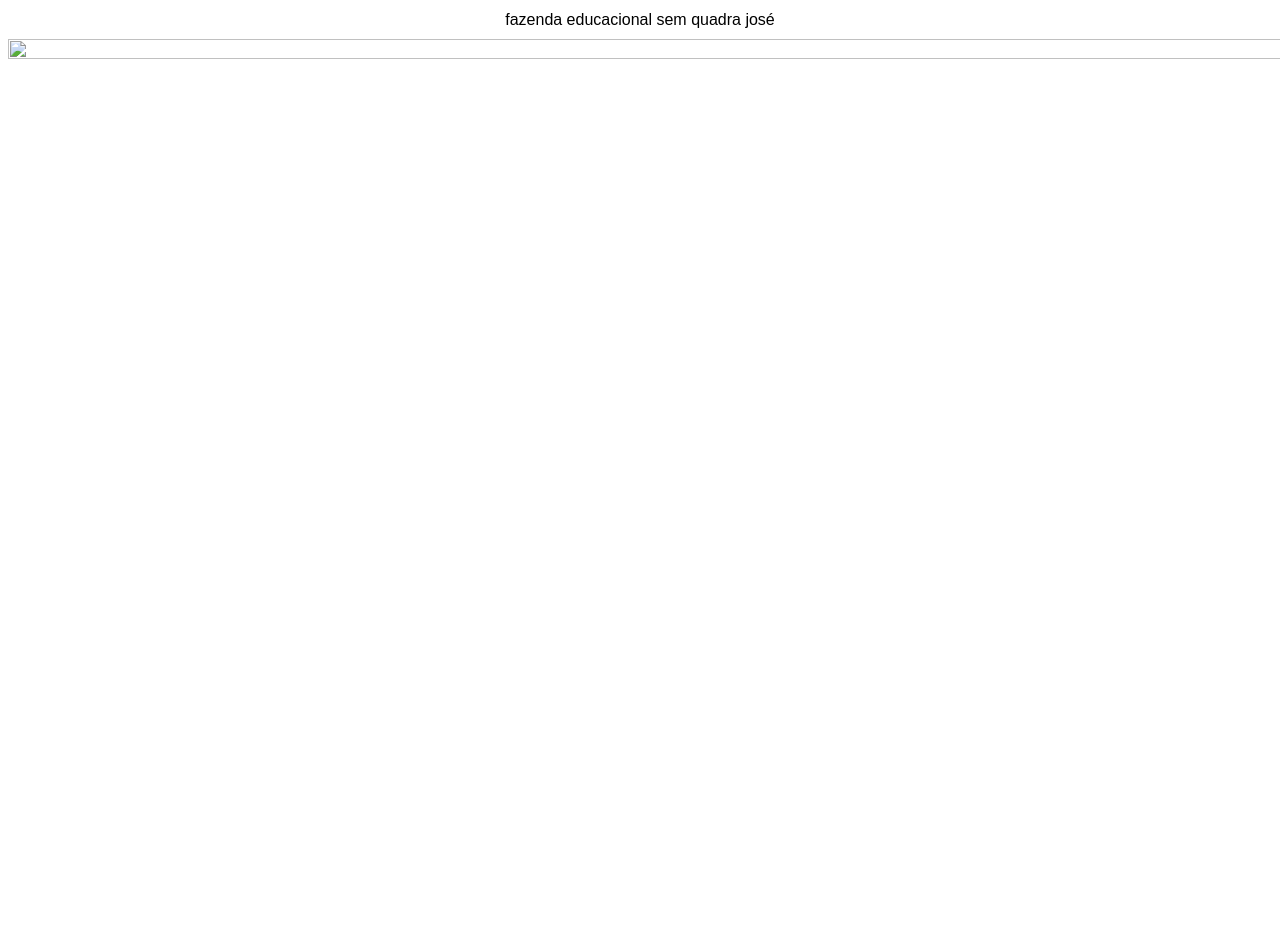
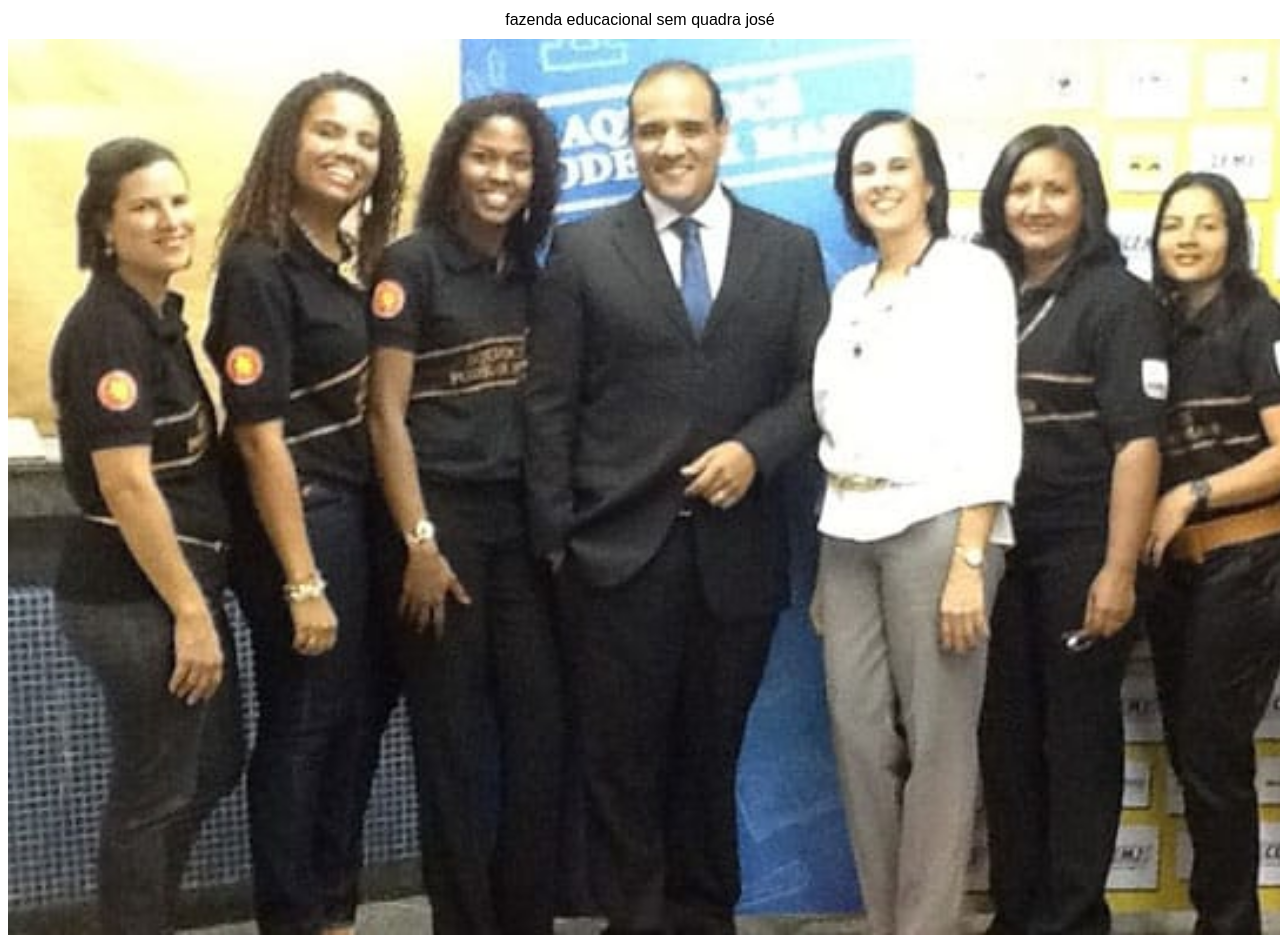
Before and after one commit to yzyfoamrunner/lessthen3, a plain HTML site: page rapaz.html in a window 1280 px wide. Shown: the top 947 px of the page. Before the commit the page ends 800 px from the top, so only its background shows below. Drawn offline with Linux system fonts and the light colour scheme.

Commit message:
Update rapaz.html

```diff
--- a/rapaz.html
+++ b/rapaz.html
@@ -16,6 +16,7 @@
 </head>
 <body>
     <h1>fazenda educacional sem quadra josé</h1>
-    <img src="12_21.jpg" alt="" width="125%" height="100%">
+    <img src="IMG-20250814-WA0032.jpg" alt="" width="125%" height="100%">
 </body>
+
 </html>
```
